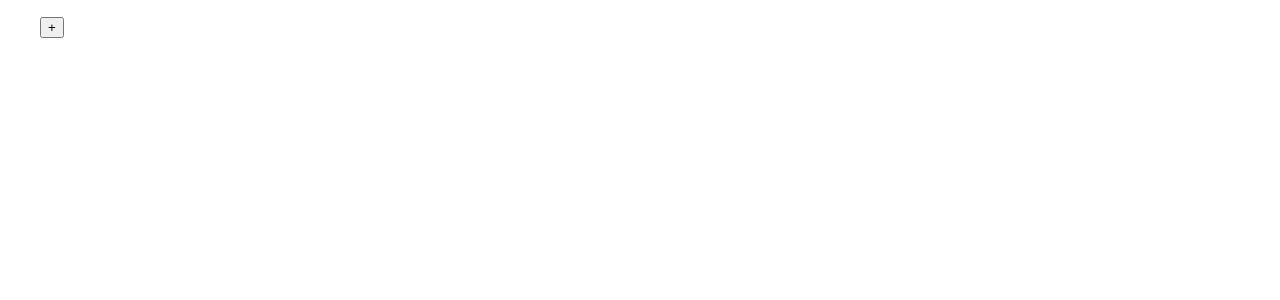
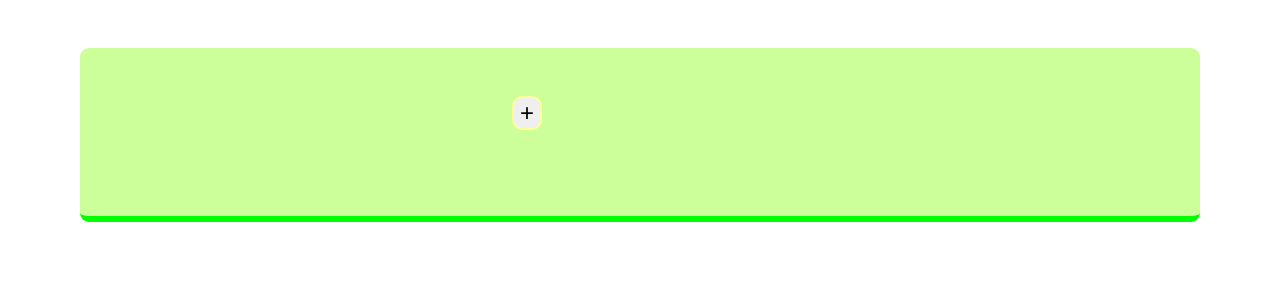
Before and after one commit to 88-99/memo_app_react, a React (Create React App) app: page / in a window 1280 px wide. Shown: the top 300 px of the page. Built offline with nearby package versions, Linux system fonts and the light colour scheme.

Commit message:
CSSを適用。全角半角を考慮した長さのタイトルを生成する関数を追加。

```diff
--- a/package.json
+++ b/package.json
@@ -12,6 +12,8 @@
     "web-vitals": "^2.1.4"
   },
   "scripts": {
+    "fix": "prettier --write . && eslint --fix .",
+    "lint": "prettier --check . && eslint .",
     "start": "react-scripts start",
     "build": "react-scripts build",
     "test": "react-scripts test",
--- a/src/App.css
+++ b/src/App.css
@@ -37,31 +37,79 @@
   }
 }
 
+.container {
+  width: 80%;
+  margin: 3em auto;
+  padding: 3em 3em;
+  background: #ccff99;
+  border-bottom: solid 6px lime;
+  border-radius: 9px;
+  display: flex;
+  justify-content: center;
+}
+
 .title {
   background: none;
   border: none;
-  padding: 0;
-  margin: 0;
   font: inherit;
   cursor: pointer;
   text-decoration: underline;
   color: blue;
 }
 
-.title:focus {
-  outline: none;
+.selected-title {
+  background: none;
+  border: none;
+  font: inherit;
+  cursor: pointer;
+  color: blue;
 }
 
 ul {
   list-style: none;
+  margin-top: 0px;
+  padding-inline-start: 0;
 }
 
-.selected-title {
-  background: none;
+li {
+  margin-bottom: 18px;
+}
+
+.list_box {
+  width: 16em;
+}
+
+.memo {
+  display: flex;
+  flex-flow: column;
+}
+
+.text_box {
+  width: 600px;
+  height: auto;
+  min-height: 300px;
+  padding: 0.5em 1em;
+  margin: 2em 0;
+  color: black;
+  background: #99ffff;
+  border-bottom: solid 6px #00ffff;
+  border-radius: 9px;
+}
+
+textarea {
+  font-family: sans-serif;
+  font-size: 100%;
   border: none;
-  padding: 0;
-  margin: 0;
-  font: inherit;
+  outline: none;
+}
+
+.content {
+  white-space: pre-wrap;
+}
+
+button {
+  font-size: 1.5em;
+  border-radius: 10px;
+  border: 2px solid #ffff99;
   cursor: pointer;
-  color: blue;
 }
--- a/src/App.js
+++ b/src/App.js
@@ -41,7 +41,7 @@ export const App = () => {
   };
 
   return (
-    <div style={{ display: "flex" }}>
+    <div className="container">
       <MemoList
         memos={memos}
         selectedId={selectedId}
--- a/src/Components/AddMemo.js
+++ b/src/Components/AddMemo.js
@@ -4,15 +4,8 @@ export default function AddMemo({ onAddMemo, rows, cols }) {
   const [text, setText] = useState("");
 
   return (
+    <div className="memo">
       <div>
-      <textarea
-        placeholder="Enter a new memo."
-        value={text}
-        onChange={(e) => setText(e.target.value)}
-        rows={rows}
-        cols={cols}
-      />
-
         <button
           onClick={() => {
             if (text) {
@@ -24,5 +17,16 @@ export default function AddMemo({ onAddMemo, rows, cols }) {
           Save
         </button>
       </div>
+      <div>
+        <textarea
+          className="text_box"
+          placeholder="Enter text."
+          value={text}
+          onChange={(e) => setText(e.target.value)}
+          rows={rows}
+          cols={cols}
+        />
+      </div>
+    </div>
   );
 }
--- a/src/Components/Memo.js
+++ b/src/Components/Memo.js
@@ -14,14 +14,8 @@ export default function Memo({
   let memoContent;
   if (isEditing) {
     memoContent = (
-      <section>
-        <textarea
-          type="text"
-          value={text}
-          onChange={(e) => setText(e.target.value)}
-          rows={rows}
-          cols={cols}
-        />
+      <div className="memo">
+        <div>
           <button
             onClick={() => {
               const updatedData = {
@@ -44,17 +38,31 @@ export default function Memo({
           >
             Delete
           </button>
-      </section>
+        </div>
+        <div>
+          <textarea
+            className="text_box"
+            placeholder="Enter text."
+            type="text"
+            value={text}
+            onChange={(e) => setText(e.target.value)}
+            rows={rows}
+            cols={cols}
+          />
+        </div>
+      </div>
     );
   } else {
     memoContent = (
-      <section>
-        {initialData.content}{" "}
+      <div className="memo">
+        <div>
           {<button onClick={() => toggleEditing()}>Edit</button>}
           {<button onClick={() => onDelete(initialData.id)}>Delete</button>}
-      </section>
+        </div>
+        <div className="text_box">{initialData.content}</div>
+      </div>
     );
   }
 
-  return <section>{memoContent}</section>;
+  return <>{memoContent}</>;
 }
--- a/src/Components/MemoList.js
+++ b/src/Components/MemoList.js
@@ -1,7 +1,10 @@
 export default function MemoList({ memos, onSelect, selectedId }) {
   return (
+    <div className="list_box">
+      <button className="add-button" onClick={() => onSelect("add")}>
+        +
+      </button>
       <ul>
-      <button onClick={() => onSelect("add")}>+</button>
         {memos &&
           memos.map((memo) => (
             <li key={memo.id}>
@@ -10,13 +13,28 @@ export default function MemoList({ memos, onSelect, selectedId }) {
                 onClick={() => onSelect(memo.id)}
               >
                 {memo.id === selectedId ? (
-                <b>{memo.content.slice(0, 10)}</b>
+                  <b>{generateTitle(memo.content)}</b>
                 ) : (
-                memo.content.slice(0, 10)
+                  generateTitle(memo.content)
                 )}
               </button>
             </li>
           ))}
       </ul>
+    </div>
   );
 }
+
+function generateTitle(str) {
+  str = str.replace(/\s/g, "").slice(0, 20);
+  let len = 0;
+  let title = "";
+  for (let i = 0; i < str.length; i++) {
+    str[i].match(/[ -~]/) ? (len += 1) : (len += 2);
+    if (len <= 20) {
+      title += str[i];
+    }
+  }
+
+  return title;
+}
```
Lines whose indentation alone changed are shown as unchanged.
